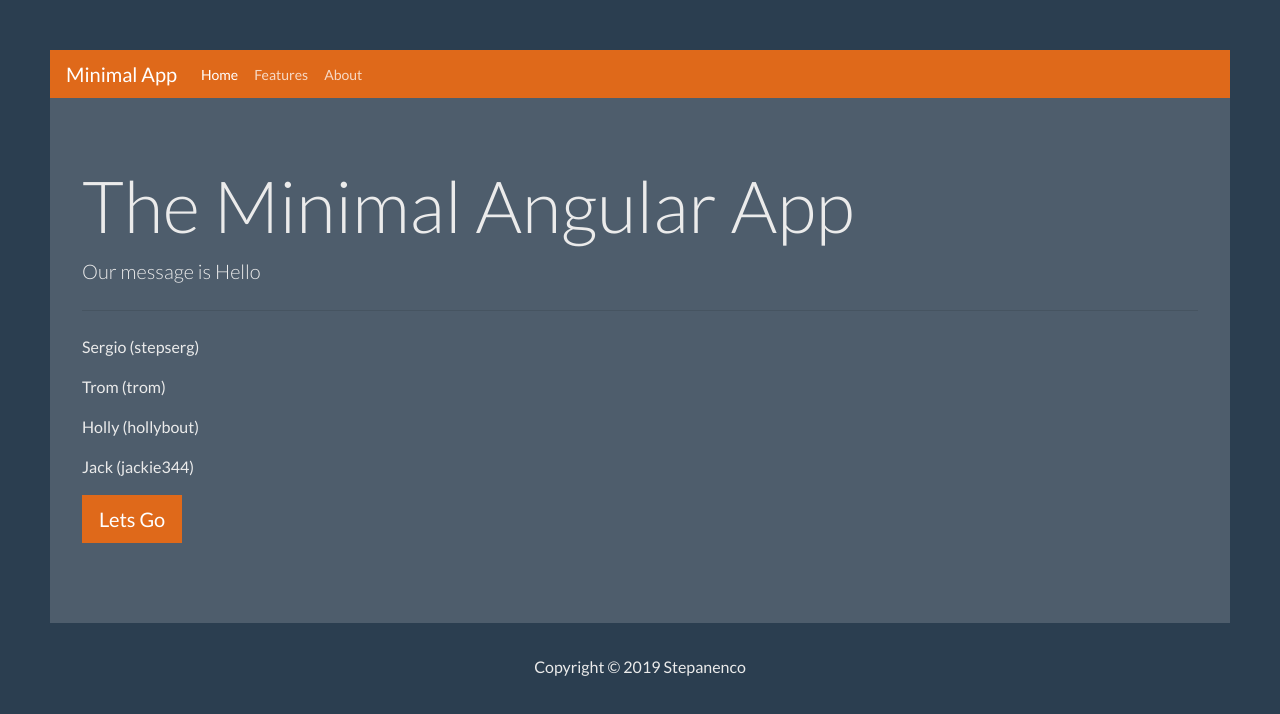
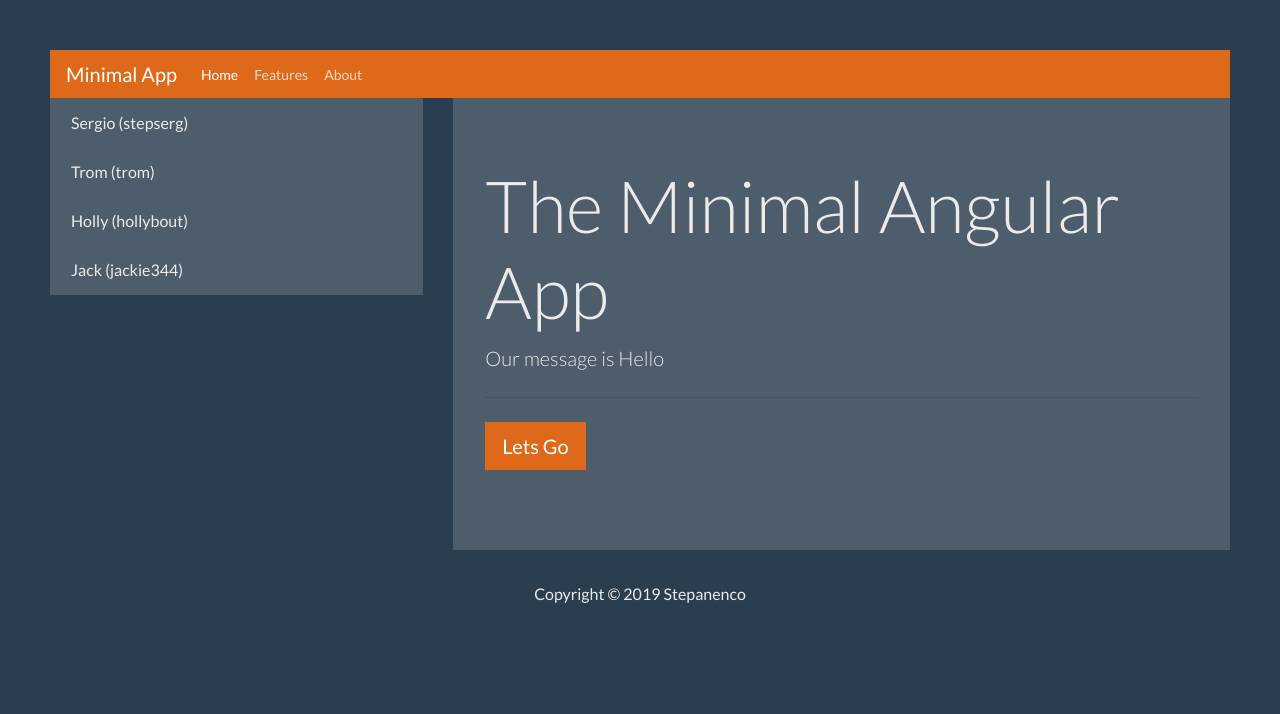
Before and after one commit to stepanenko/computer-science-info, an Angular app: page / in a window 1280 px wide. Shown: the top 714 px of the page. Built offline with nearby package versions, Linux system fonts and the light colour scheme.

Commit message:
ui changed

```diff
--- a/src/app/app.component.html
+++ b/src/app/app.component.html
@@ -20,21 +20,32 @@
 </header>
 
 <main>
-  <div class="jumbotron">
-    <h1 class="display-3">The Minimal Angular App</h1>
-    <p class="lead">Our message is {{ message }}</p>
-    <hr class="my-4">
 
-    <div *ngIf="users">
-      <p *ngFor="let user of users">
-        {{ user.name }} ({{ user.username }})
-      </p>
+  <div class="row">
+    <div class="col-sm-4">
+        <div *ngIf="users">
+          <ul class="list-group users-list">
+            <li class="list-group-item"
+              *ngFor="let user of users" >
+              {{ user.name }} ({{ user.username }})
+            </li>
+          </ul>
+        </div>
     </div>
 
-    <p class="lead">
-      <a class="btn btn-primary btn-lg" href="#" role="button">Lets Go</a>
-    </p>
+    <div class="col-sm-8">
+      <div class="jumbotron">
+        <h1 class="display-3">The Minimal Angular App</h1>
+        <p class="lead">Our message is {{ message }}</p>
+        <hr class="my-4">
+
+        <p class="lead">
+          <a class="btn btn-primary btn-lg" href="#" role="button">Lets Go</a>
+        </p>
+        </div>
+    </div>
   </div>
+
 </main>
 
 <footer class="text-center">
```
